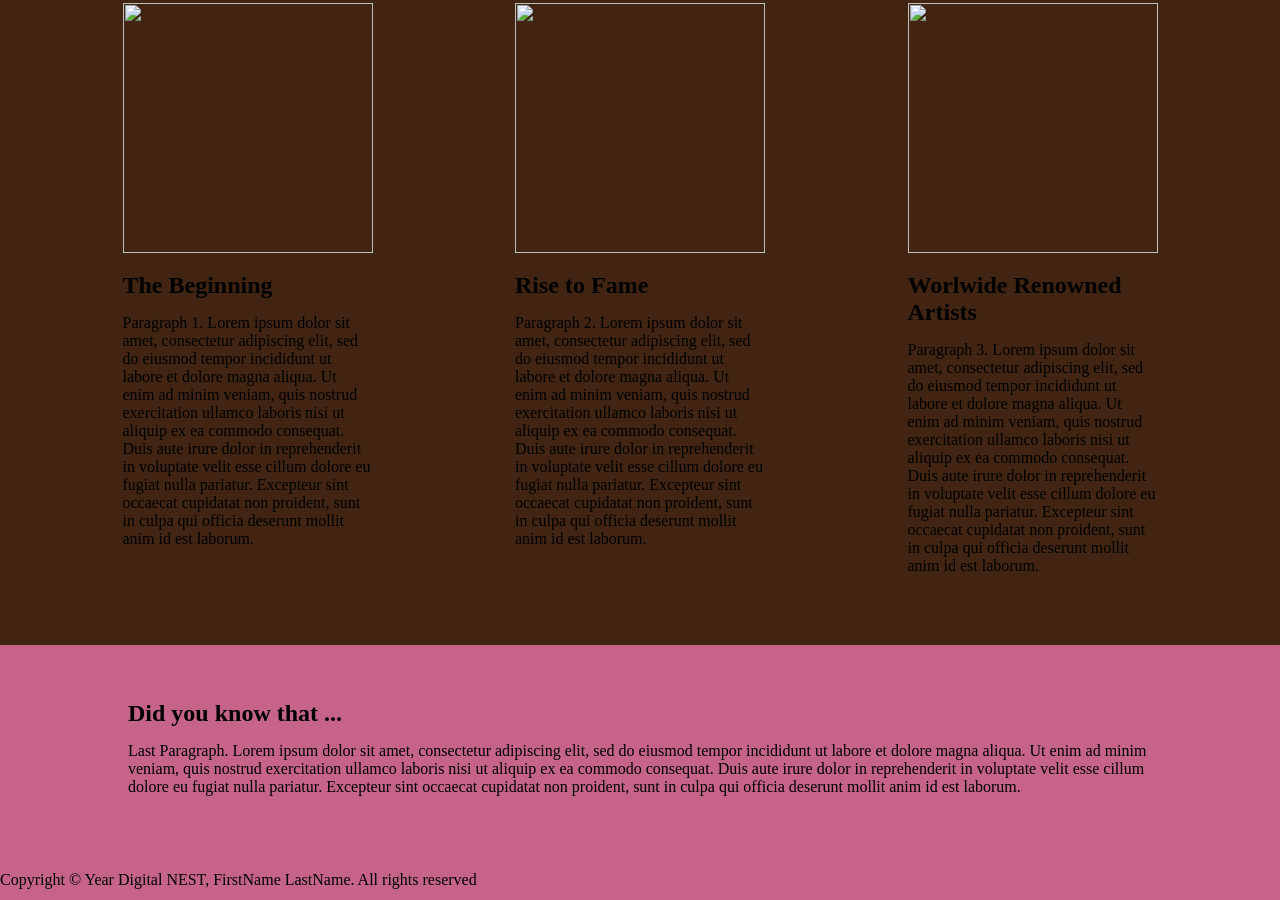
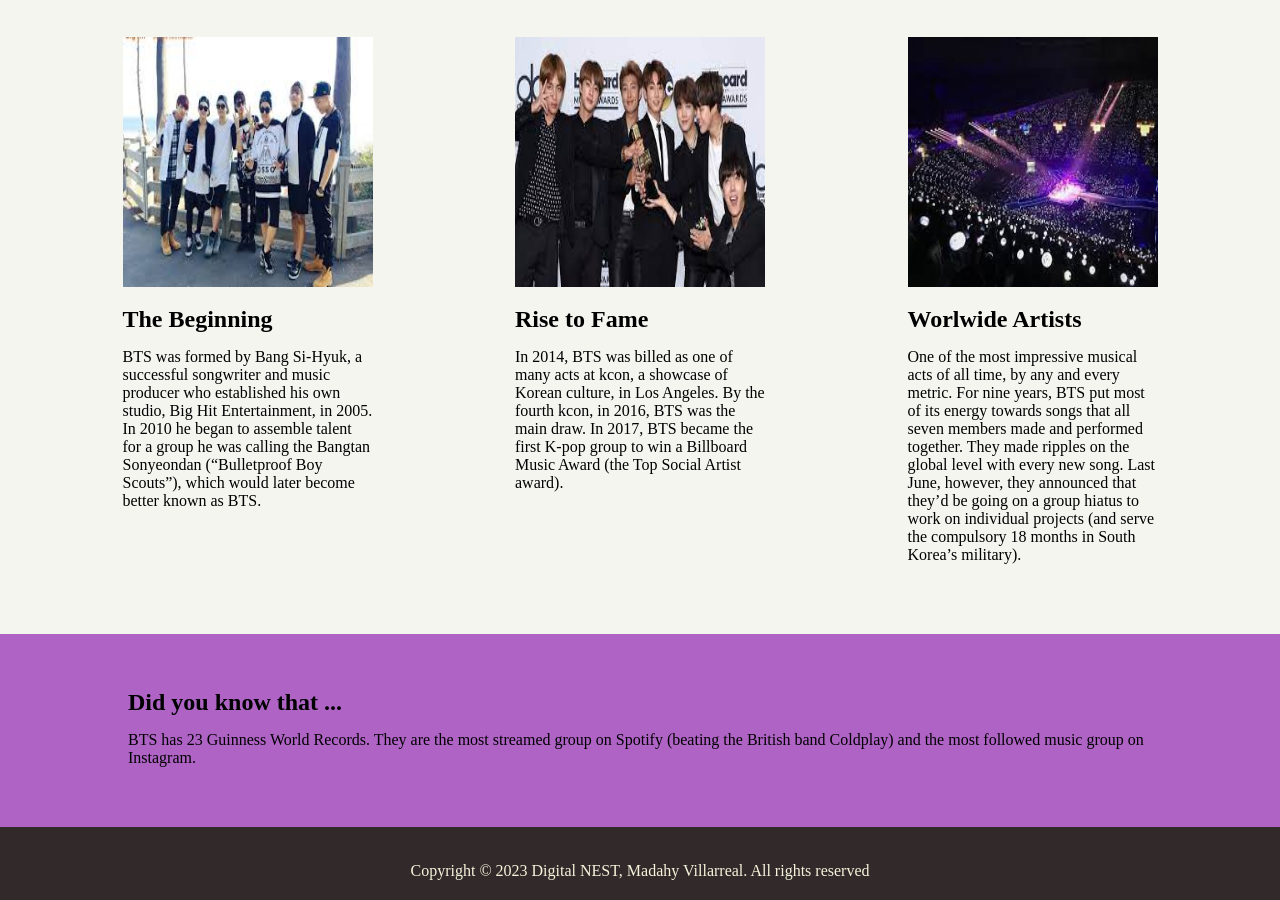
Before and after one commit to mcvillar63/BTS-Blog, a plain HTML site: page index.html in a window 1280 px wide. Shown: the part 674-1574 px from the top of the page. Drawn offline with Linux system fonts and the light colour scheme.

Commit message:
BTS Blog update

```diff
--- a/index.html
+++ b/index.html
@@ -12,7 +12,7 @@
 
     <header>
         <div></div>
-        <a href="index.html"><img src="img/logo.jpeg"></a>
+        <a href="index.html"><img src="img/BTS logo.jpeg"></a>
         <nav>
             <!-- your html pages -->
             <ul class="navLinks">
@@ -35,52 +35,34 @@
         <div class="row">
             <div class="column">
                 <div class="content_wrap">
-                    <img src="">
+                    <img src="img/BTS 2013.jpeg">
                     <h2> The Beginning </h2>
-                    <p> Paragraph 1. Lorem ipsum dolor sit amet,
-                        consectetur adipiscing elit, sed do eiusmod tempor
-                        incididunt ut labore et dolore magna aliqua. Ut
-                        enim ad minim veniam, quis nostrud exercitation
-                        ullamco laboris nisi ut aliquip ex ea commodo
-                        consequat. Duis aute irure dolor in reprehenderit
-                        in voluptate velit esse cillum dolore eu fugiat
-                        nulla pariatur. Excepteur sint occaecat cupidatat
-                        non proident, sunt in culpa qui officia deserunt
-                        mollit anim id est laborum.</p>
+                    <p> BTS was formed by Bang Si-Hyuk, a successful songwriter and music producer who established his
+                        own studio, Big Hit Entertainment, in 2005. In 2010 he began to assemble talent for a group he
+                        was calling the Bangtan Sonyeondan (“Bulletproof Boy Scouts”), which would later become better
+                        known as BTS.</p>
                 </div>
             </div>
 
             <div class="column">
                 <div class="content_wrap">
-                    <img src="">
+                    <img src="img/BTS rise.jpeg">
                     <h2> Rise to Fame </h2>
-                    <p> Paragraph 2. Lorem ipsum dolor sit amet,
-                        consectetur adipiscing elit, sed do eiusmod tempor
-                        incididunt ut labore et dolore magna aliqua. Ut
-                        enim ad minim veniam, quis nostrud exercitation
-                        ullamco laboris nisi ut aliquip ex ea commodo
-                        consequat. Duis aute irure dolor in reprehenderit
-                        in voluptate velit esse cillum dolore eu fugiat
-                        nulla pariatur. Excepteur sint occaecat cupidatat
-                        non proident, sunt in culpa qui officia deserunt
-                        mollit anim id est laborum.</p>
+                    <p> In 2014, BTS was billed as one of many acts at kcon, a showcase of Korean culture, in Los
+                        Angeles. By the fourth kcon, in 2016, BTS was the main draw. In 2017, BTS became the first K-pop
+                        group to win a Billboard Music Award (the Top Social Artist award).</p>
                 </div>
             </div>
 
             <div class="column">
                 <div class="content_wrap">
-                    <img src="">
-                    <h2> Worlwide Renowned Artists </h2>
-                    <p> Paragraph 3. Lorem ipsum dolor sit amet,
-                        consectetur adipiscing elit, sed do eiusmod tempor
-                        incididunt ut labore et dolore magna aliqua. Ut
-                        enim ad minim veniam, quis nostrud exercitation
-                        ullamco laboris nisi ut aliquip ex ea commodo
-                        consequat. Duis aute irure dolor in reprehenderit
-                        in voluptate velit esse cillum dolore eu fugiat
-                        nulla pariatur. Excepteur sint occaecat cupidatat
-                        non proident, sunt in culpa qui officia deserunt
-                        mollit anim id est laborum.</p>
+                    <img src="img/BTS concert.jpeg">
+                    <h2> Worlwide Artists </h2>
+                    <p> One of the most impressive musical acts of all time, by any and every metric. For nine years,
+                        BTS put most of its energy towards songs that all seven members made and performed together.
+                        They made ripples on the global level with every new song.
+                        Last June, however, they announced that they’d be going on a group hiatus to work on individual
+                        projects (and serve the compulsory 18 months in South Korea’s military). </p>
                 </div>
             </div>
         </div>
@@ -89,23 +71,16 @@
         <section class="lastSection">
             <div class="last_content">
                 <h2>Did you know that ... </h2>
-                <p> Last Paragraph. Lorem ipsum dolor sit amet,
-                    consectetur adipiscing elit, sed do eiusmod tempor
-                    incididunt ut labore et dolore magna aliqua. Ut
-                    enim ad minim veniam, quis nostrud exercitation
-                    ullamco laboris nisi ut aliquip ex ea commodo
-                    consequat. Duis aute irure dolor in reprehenderit
-                    in voluptate velit esse cillum dolore eu fugiat
-                    nulla pariatur. Excepteur sint occaecat cupidatat
-                    non proident, sunt in culpa qui officia deserunt
-                    mollit anim id est laborum.</p>
+                <p> BTS has 23 Guinness World Records. They are the most streamed group on Spotify (beating the British
+                    band Coldplay) and the most followed music group on Instagram. </p>
+
         </section>
     </main>
 
 
 
     <footer>
-        <p>Copyright &copy; Year Digital NEST, FirstName LastName. All rights reserved</p>
+        <p>Copyright &copy; 2023 Digital NEST, Madahy Villarreal. All rights reserved</p>
     </footer>
 </body>
 
--- a/style.css
+++ b/style.css
@@ -2,7 +2,8 @@
 /***** INDEX ME HTML ******/
 /**************************/
 :root {
-    --brown: #412411;
+    --white: #f5f5f0;
+    /* background-color: purple; */
     /* This is an example */
     /* Create your own color variables */
     /* At most I recommend using 3 colors
@@ -18,7 +19,7 @@
 }
 
 body {
-    background-color: #c5638a;
+    background-color: #ae63c5;
     /* the bg color would be the same as your
         quote section bg color */
 }
@@ -100,7 +101,7 @@ q {
 }
 
 .row {
-    background-color: var(--brown);
+    background-color: var(--white);
     display: flex;
     flex-wrap: wrap;
     justify-content: space-evenly;
@@ -130,7 +131,13 @@ p {
 
 
 /***  FOOTER ***/
-
+footer {
+    background-color: #322a2a;
+    color: beige;
+    text-align: center;
+    padding: 20px 30px;
+    margin-top: 20px;
+}
 
 
 
```
Also changed, not shown: img/BTS 2013.jpeg (added), img/BTS concert.jpeg (added), img/BTS logo.jpeg (added), img/BTS rise.jpeg (added), script.js (deleted).
